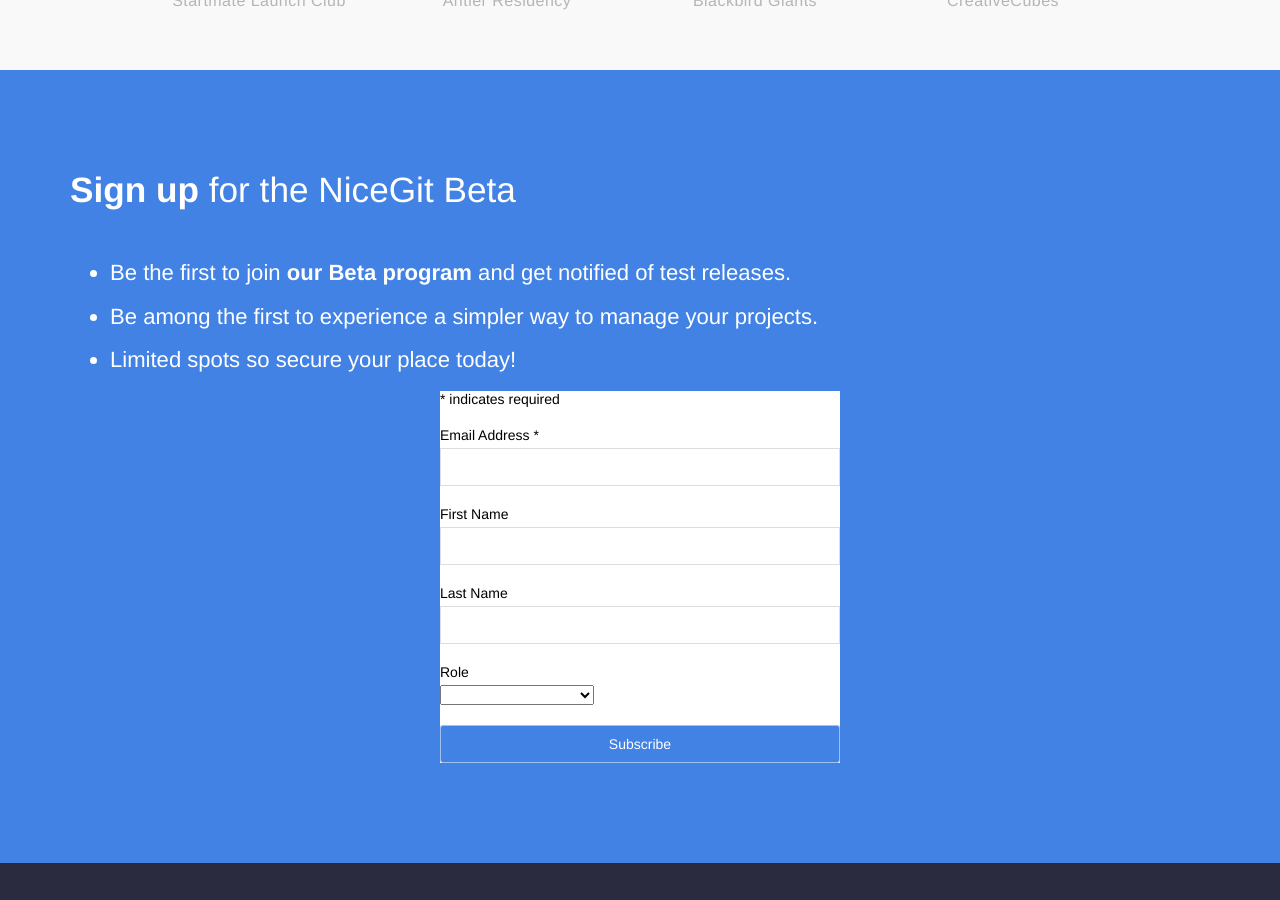
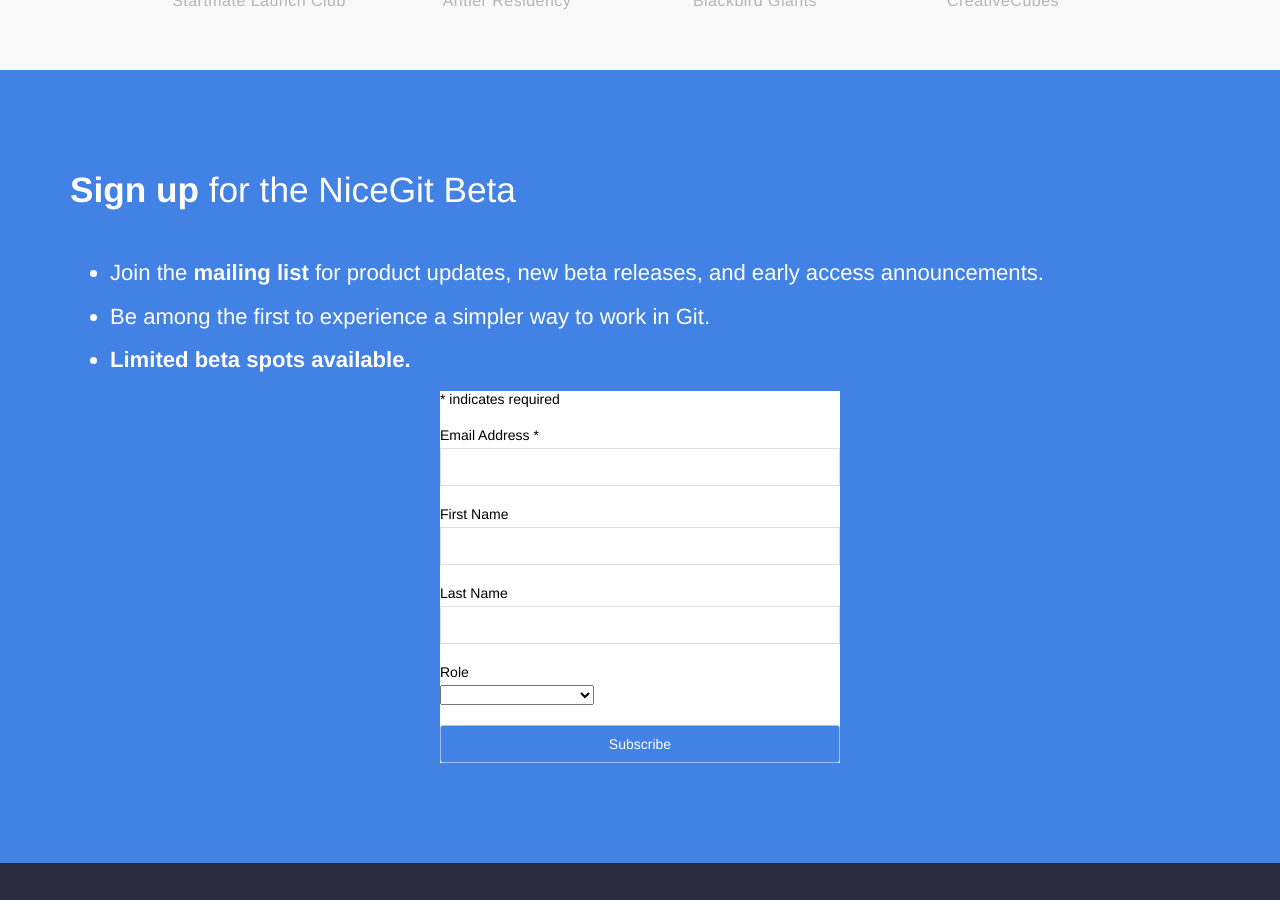
Before and after one commit to NiceGitTeam/Web, a Jekyll site: the page built from index.md, in a window 1280 px wide and 900 px high, scrolled down 3049 px. Built offline with Jekyll 4.4.1, drawn with Linux system fonts in a browser that asks for light colours; comment, search, counter and statistics services are not loaded.

Commit message:
Fix syntax issues on beta page

```diff
--- a/_includes/signup.html
+++ b/_includes/signup.html
@@ -4,9 +4,9 @@
         {{ include.heading | default: "<strong>Sign up</strong> for the NiceGit Beta" }}
     </h2>
 	<ul>
-		<li>Be the first to join <strong>our Beta program</strong> and get notified of test releases.</li>
-		<li>Be among the first to experience a simpler way to manage your projects.</li>
-		<li>Limited spots so secure your place today!</li>
+		<li>Join the <strong>mailing list</strong> for product updates, new beta releases, and early access announcements.</li>
+		<li>Be among the first to experience a simpler way to work in Git.</li>
+		<li><strong>Limited beta spots available.</strong></li>
 	</ul>
 
 <!-- Begin Mailchimp Signup Form -->
```
Also changed, not shown: beta.md (+29 -27 lines).
